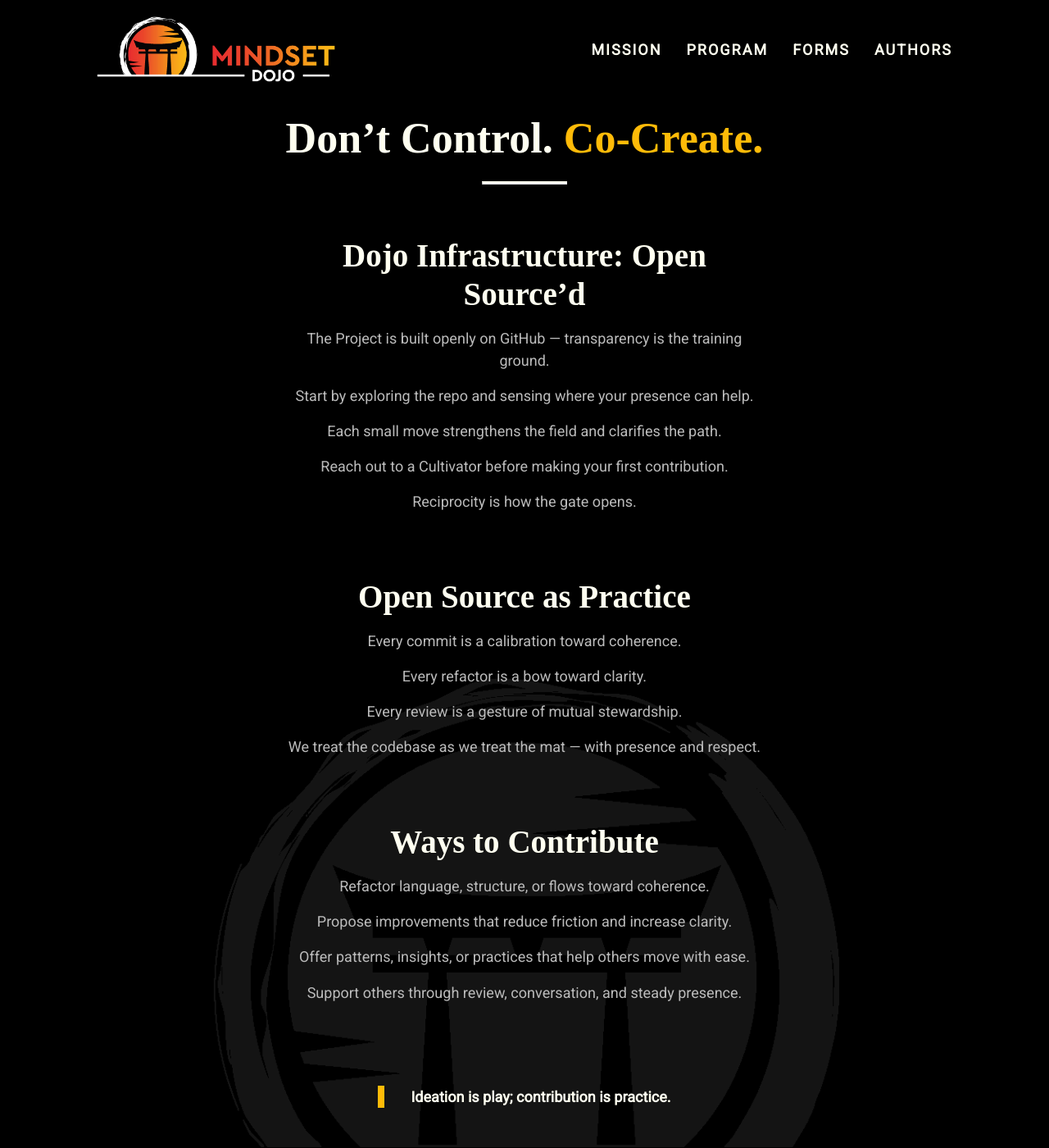
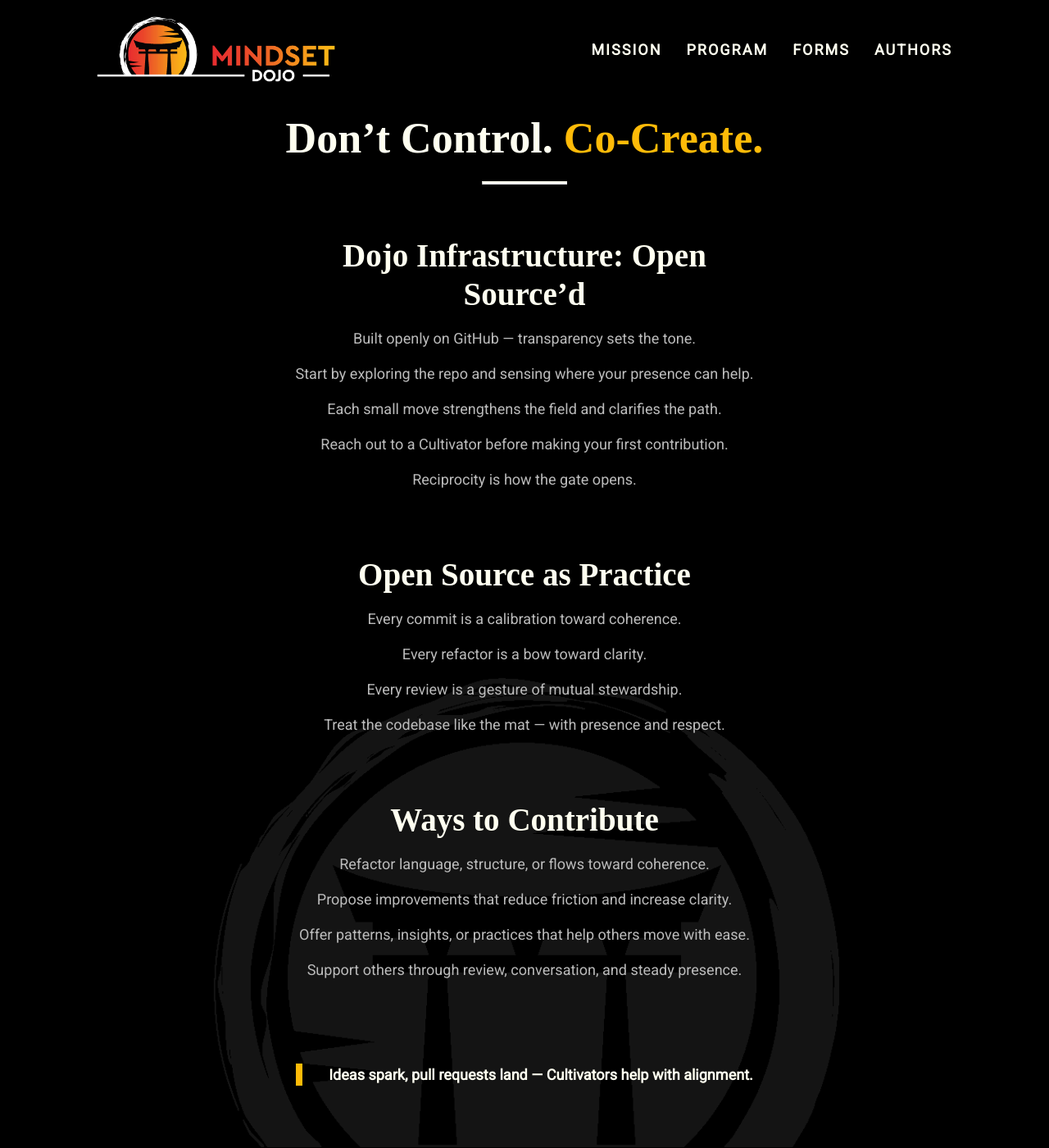
Before and after one commit to mindset-dojo/mindset-dojo.github.io, a Jekyll site: the page built from project.md, in a window 1280 px wide and 1400 px high. Shown: the whole window at 82% size. Built offline with Jekyll 4.4.1, drawn with Linux system fonts in a browser that asks for light colours; some web fonts are replaced; some of the changed text lies outside the part shown.

Commit message:
refactor: streamline project page

```diff
--- a/_data/sections/principles.yaml
+++ b/_data/sections/principles.yaml
@@ -22,7 +22,7 @@ principles:
       description: "Each move refines the whole and turns complexity into rhythm."
     - id: "presence"
       label: "Presence Tends the Form"
-      description: "We cultivate the system like a garden — pruning and shaping with awareness."
+      description: "Tend the system like a garden — prune and shape with awareness."
     - id: "culture"
       label: "Code Cultivates Culture"
       description: "Keep it like a bonsai or race car — light, alive, and never a dump truck."
--- a/_data/sections/project.yaml
+++ b/_data/sections/project.yaml
@@ -10,7 +10,7 @@ sections:
     data:
       label: "Dojo Infrastructure: Open Source’d"
       items:
-        - "The Project is built openly on GitHub — transparency is the training ground."
+        - "Built openly on GitHub — transparency sets the tone."
         - "Start by exploring the repo and sensing where your presence can help."
         - "Each small move strengthens the field and clarifies the path."
         - "Reach out to a Cultivator before making your first contribution."
@@ -22,7 +22,7 @@ sections:
         - "Every commit is a calibration toward coherence."
         - "Every refactor is a bow toward clarity."
         - "Every review is a gesture of mutual stewardship."
-        - "We treat the codebase as we treat the mat — with presence and respect."
+        - "Treat the codebase like the mat — with presence and respect."
   - type: text
     data:
       label: "Ways to Contribute"
@@ -33,7 +33,7 @@ sections:
         - "Support others through review, conversation, and steady presence."
   - type: quote
     data:
-      text: "Ideation is play; contribution is practice."
+      text: "Ideas spark, pull requests land — Cultivators help with alignment."
   - type: principles
     data:
       principles_title: "Engagement Principles"
```
